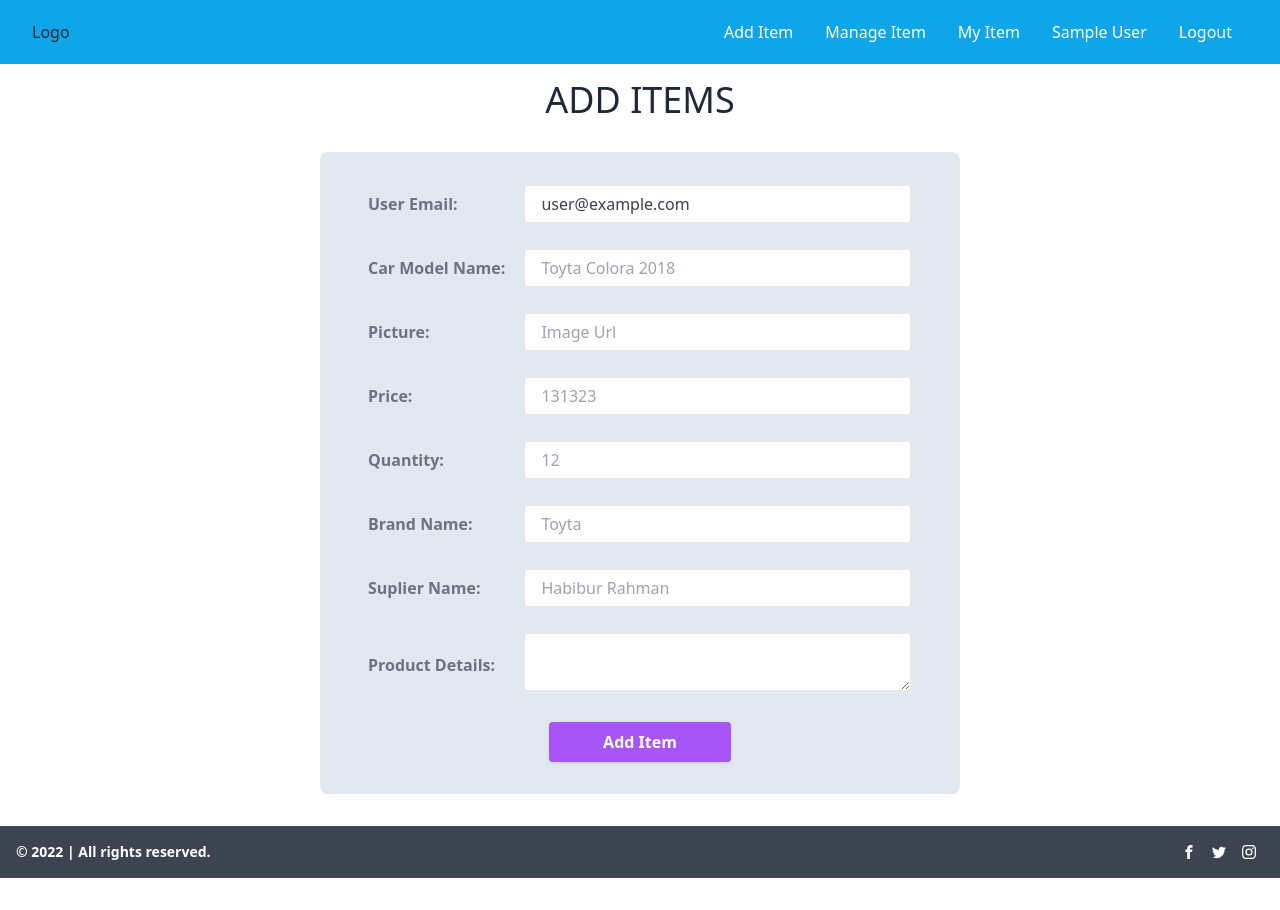
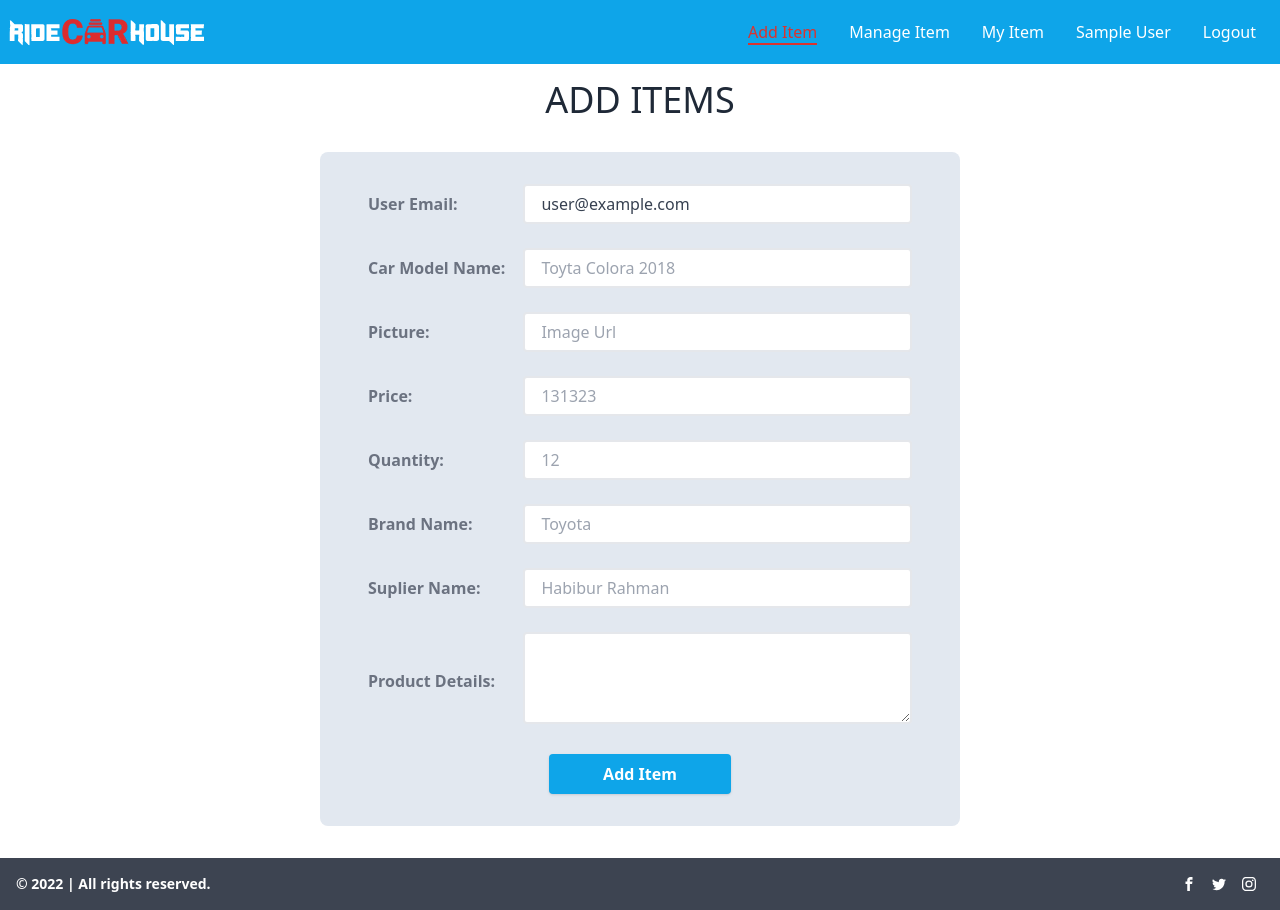
Before and after one commit to ahmmedrasel-dev/ridecarhouse, a React (Create React App) app: page /add-item in a window 1280 px wide. Before the commit the page ends 878 px from the top, so only its background shows below. Built offline with nearby package versions, Linux system fonts and the light colour scheme; no server answers; sample sign-in values are in the browser's storage.

Commit message:
add cart detail & custom link

```diff
--- a/src/App.js
+++ b/src/App.js
@@ -9,6 +9,8 @@ import 'react-toastify/dist/ReactToastify.css';
 import AddItem from './pages/AddItem/AddItem';
 import Footer from './pages/Shared/Footer/Footer';
 import NotFound from './pages/NotFound/NotFound';
+import RequireAuth from './pages/RequireAuth/RequireAuth';
+import CarDetails from './pages/CarDetails/CarDetails';
 
 function App() {
   return (
@@ -18,7 +20,16 @@ function App() {
         <Route path='/' element={<Home></Home>}></Route>
         <Route path='/login' element={<Login></Login>}></Route>
         <Route path='/register' element={<Register></Register>}></Route>
-        <Route path='/add-item' element={<AddItem></AddItem>}></Route>
+        <Route path='/add-item' element={
+          <RequireAuth>
+            <AddItem></AddItem>
+          </RequireAuth>
+        }></Route>
+        <Route path='/car/:id' element={
+          <RequireAuth>
+            <CarDetails></CarDetails>
+          </RequireAuth>
+        }></Route>
         <Route path='/manage-item'></Route>
         <Route path='/my-item'></Route>
         <Route path='*' element={<NotFound></NotFound>}></Route>
--- a/src/pages/AddItem/AddItem.js
+++ b/src/pages/AddItem/AddItem.js
@@ -52,7 +52,7 @@ const AddItem = () => {
               </label>
             </div>
             <div className="md:w-5/6">
-              <input className="bg-white appearance-none border-2 border-gray-200 rounded w-full py-2 px-4 text-gray-700 leading-tight focus:outline-none focus:bg-white focus:border-purple-500" id="inline-full-name" type="email" value={user?.email} readOnly disabled />
+              <input className="bg-white appearance-none border-2 border-gray-200 rounded w-full py-2 px-4 text-gray-700 leading-tight focus:outline-none focus:bg-white focus:border-skye-500" id="inline-full-name" type="email" value={user?.email} readOnly disabled />
             </div>
           </div>
 
@@ -63,7 +63,7 @@ const AddItem = () => {
               </label>
             </div>
             <div className="md:w-5/6">
-              <input className="bg-white appearance-none border-2 border-gray-200 rounded w-full py-2 px-4 text-gray-700 leading-tight focus:outline-none focus:bg-white focus:border-purple-500" id="inline-full-name" type="text" placeholder='Toyta Colora 2018' onBlur={event => handleInput(event)} name='car_name' />
+              <input className="bg-white appearance-none border-2 border-gray-200 rounded w-full py-2 px-4 text-gray-700 leading-tight focus:outline-none focus:bg-white focus:border-sky-500" id="inline-full-name" type="text" placeholder='Toyta Colora 2018' onBlur={event => handleInput(event)} name='car_name' />
             </div>
           </div>
 
@@ -74,7 +74,7 @@ const AddItem = () => {
               </label>
             </div>
             <div className="md:w-5/6">
-              <input className="bg-white  appearance-none border-2 border-gray-200 rounded w-full py-2 px-4 text-gray-700 leading-tight focus:outline-none focus:bg-white focus:border-purple-500" id="inline-password" type="text" placeholder="Image Url" onBlur={event => handleInput(event)} name='picture' />
+              <input className="bg-white  appearance-none border-2 border-gray-200 rounded w-full py-2 px-4 text-gray-700 leading-tight focus:outline-none focus:bg-white focus:border-sky-500" id="inline-password" type="text" placeholder="Image Url" onBlur={event => handleInput(event)} name='picture' />
             </div>
           </div>
 
@@ -85,7 +85,7 @@ const AddItem = () => {
               </label>
             </div>
             <div className="md:w-5/6">
-              <input className="bg-white  appearance-none border-2 border-gray-200 rounded w-full py-2 px-4 text-gray-700 leading-tight focus:outline-none focus:bg-white focus:border-purple-500" id="inline-password" type="number" placeholder="131323" onBlur={event => handleInput(event)} name='price' />
+              <input className="bg-white  appearance-none border-2 border-gray-200 rounded w-full py-2 px-4 text-gray-700 leading-tight focus:outline-none focus:bg-white focus:border-sky-500" id="inline-password" type="text" placeholder="131323" onBlur={event => handleInput(event)} name='price' />
             </div>
           </div>
 
@@ -96,7 +96,7 @@ const AddItem = () => {
               </label>
             </div>
             <div className="md:w-5/6">
-              <input className="bg-white  appearance-none border-2 border-gray-200 rounded w-full py-2 px-4 text-gray-700 leading-tight focus:outline-none focus:bg-white focus:border-purple-500" id="inline-password" type="number" placeholder="12" onBlur={event => handleInput(event)} name='quantity' />
+              <input className="bg-white  appearance-none border-2 border-gray-200 rounded w-full py-2 px-4 text-gray-700 leading-tight focus:outline-none focus:bg-white focus:border-sky-500" id="inline-password" type="text" placeholder="12" onBlur={event => handleInput(event)} name='quantity' />
             </div>
           </div>
 
@@ -108,7 +108,7 @@ const AddItem = () => {
               </label>
             </div>
             <div className="md:w-5/6">
-              <input className="bg-white  appearance-none border-2 border-gray-200 rounded w-full py-2 px-4 text-gray-700 leading-tight focus:outline-none focus:bg-white focus:border-purple-500" id="inline-password" type="text" placeholder="Toyta" onBlur={event => handleInput(event)} name='brand' />
+              <input className="bg-white  appearance-none border-2 border-gray-200 rounded w-full py-2 px-4 text-gray-700 leading-tight focus:outline-none focus:bg-white focus:border-sky-500" id="inline-password" type="text" placeholder="Toyota" onBlur={event => handleInput(event)} name='brand' />
             </div>
           </div>
 
@@ -119,7 +119,7 @@ const AddItem = () => {
               </label>
             </div>
             <div className="md:w-5/6">
-              <input className="bg-white  appearance-none border-2 border-gray-200 rounded w-full py-2 px-4 text-gray-700 leading-tight focus:outline-none focus:bg-white focus:border-purple-500" id="inline-password" type="text" placeholder="Habibur Rahman" onBlur={event => handleInput(event)} name='suplier' />
+              <input className="bg-white  appearance-none border-2 border-gray-200 rounded w-full py-2 px-4 text-gray-700 leading-tight focus:outline-none focus:bg-white focus:border-sky-500" id="inline-password" type="text" placeholder="Habibur Rahman" onBlur={event => handleInput(event)} name='suplier' />
             </div>
           </div>
 
@@ -130,7 +130,7 @@ const AddItem = () => {
               </label>
             </div>
             <div className="md:w-5/6">
-              <textarea className="bg-white  appearance-none border-2 border-gray-200 rounded w-full py-2 px-4 text-gray-700 leading-tight focus:outline-none focus:bg-white focus:border-purple-500" onBlur={event => handleInput(event)} name='product_details'>
+              <textarea className="bg-white  appearance-none border-2 border-gray-200 rounded w-full py-6 px-4 text-gray-700 leading-tight focus:outline-none focus:bg-white focus:border-sky-500" onBlur={event => handleInput(event)} name='product_details'>
               </textarea>
             </div>
           </div>
@@ -138,7 +138,7 @@ const AddItem = () => {
           <div className="md:flex md:items-center">
             <div className="md:w-1/3"></div>
             <div className="md:w-2/3">
-              <button className="shadow bg-purple-500 hover:bg-purple-400 focus:shadow-outline focus:outline-none text-white font-bold py-2 px-4 rounded w-2/4" type="submit">
+              <button className="shadow bg-sky-500 hover:bg-sky-400 focus:shadow-outline focus:outline-none text-white font-bold py-2 px-4 rounded w-2/4" type="submit">
                 Add Item
               </button>
             </div>
--- /dev/null
+++ b/src/pages/CarDetails/CarDetails.js
@@ -0,0 +1,13 @@
+import React from 'react';
+import { useParams } from 'react-router-dom';
+
+const CarDetails = () => {
+  const { carId } = useParams()
+  return (
+    <div>
+
+    </div>
+  );
+};
+
+export default CarDetails;
--- /dev/null
+++ b/src/pages/CustomLink/CustomLink.js
@@ -0,0 +1,20 @@
+import React from 'react';
+import { Link, useMatch, useResolvedPath } from 'react-router-dom';
+
+const CustomLink = ({ to, children, ...props }) => {
+  let resolved = useResolvedPath(to);
+  let match = useMatch({ path: resolved.pathname, end: true });
+  return (
+    <div>
+      <Link
+        style={{ color: match ? '#db332e' : '#fff', borderBottom: match ? '2px solid #db332e' : '' }}
+        to={to}
+        {...props}
+      >
+        {children}
+      </Link>
+    </div>
+  );
+};
+
+export default CustomLink;
--- a/src/pages/InventoryItems/InventoryItems.js
+++ b/src/pages/InventoryItems/InventoryItems.js
@@ -5,7 +5,7 @@ import Car from '../Car/Car';
 const InventoryItems = () => {
   const [cars] = useCars()
   return (
-    <div className='grid grid-cols-3 gap-4'>
+    <div className='grid lg:grid-cols-3 gap-4 sm:grid-cols-1'>
       {
         cars.map(car => <Car
           key={car._id}
--- /dev/null
+++ b/src/pages/RequireAuth/RequireAuth.js
@@ -0,0 +1,21 @@
+import React from 'react';
+import { Navigate, useLocation } from 'react-router-dom';
+import { useAuthState } from 'react-firebase-hooks/auth';
+import auth from '../../firebase.init';
+
+const RequireAuth = ({ children }) => {
+  let [user, loading] = useAuthState(auth);
+  let location = useLocation();
+
+  if (loading) {
+    return <p>Loading...</p>
+  }
+
+  if (!user) {
+    return <Navigate to="/login" state={{ from: location }} replace />;
+  }
+
+  return children;
+};
+
+export default RequireAuth;
--- a/src/pages/Shared/Header/Header.js
+++ b/src/pages/Shared/Header/Header.js
@@ -4,6 +4,8 @@ import { Link } from 'react-router-dom';
 import { useAuthState } from 'react-firebase-hooks/auth';
 import { signOut } from 'firebase/auth';
 import auth from '../../../firebase.init';
+import CustomLink from '../../CustomLink/CustomLink';
+import logo from '../../../images/logo.png'
 
 const Header = () => {
   const [user] = useAuthState(auth);
@@ -16,24 +18,24 @@ const Header = () => {
   return (
     <>
       <nav className="bg-sky-500">
-        <div className="max-w-7xl mx-auto px-4 sm:px-6 lg:px-8">
+        <div className="max-w-7xl mx-auto px-4 sm:px-6 lg:px-2">
           <div className="flex items-center justify-between h-16">
             <div className="flex-shrink-0">
-              <Link to='/'>Logo</Link>
+              <Link to='/'><img src={logo} alt="" /></Link>
             </div>
             <div className="hidden md:block">
               <div className="ml-10 flex items-baseline space-x-4">
                 {
                   user ?
-                    <div>
-                      <Link to='/add-item' className="text-white px-4">Add Item</Link>
-                      <Link to='/manage-item' className="text-white px-4">Manage Item</Link>
-                      <Link to='/my-item' className="text-white px-4">My Item</Link>
-                      <Link to='/' className="text-white px-4">{user.displayName}</Link>
-                      <Link to='/login' className="text-white px-4" onClick={logOut}>Logout</Link>
+                    <div className='flex justify-between'>
+                      <CustomLink to='/add-item' className="text-white mx-4">Add Item</CustomLink>
+                      <CustomLink to='/manage-item' className="text-white mx-4">Manage Item</CustomLink>
+                      <CustomLink to='/my-item' className="text-white mx-4">My Item</CustomLink>
+                      <CustomLink to='/' className="text-white mx-4">{user.displayName}</CustomLink>
+                      <CustomLink to='/login' className="text-white mx-4" onClick={logOut}>Logout</CustomLink>
                     </div>
                     :
-                    <Link to='/login' className="text-white">Login</Link>
+                    <CustomLink to='/login' className="text-white">Login</CustomLink >
                 }
               </div>
             </div>
```
Also changed, not shown: src/pages/Car/Car.js (+15 -6 lines), src/images/logo.png (added), 1 other file (tests, documents, lock files or other folders).
